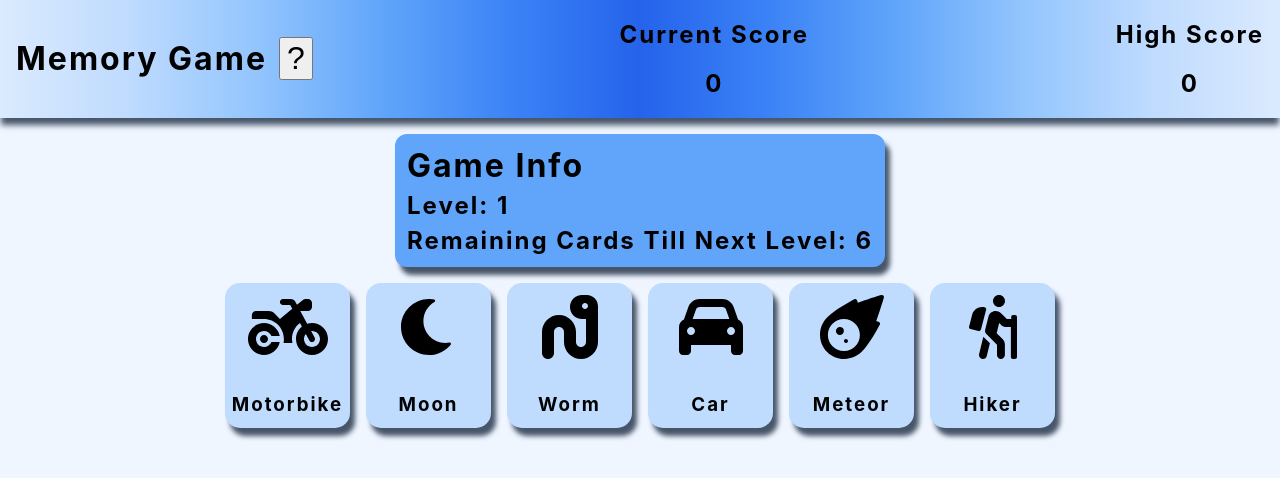
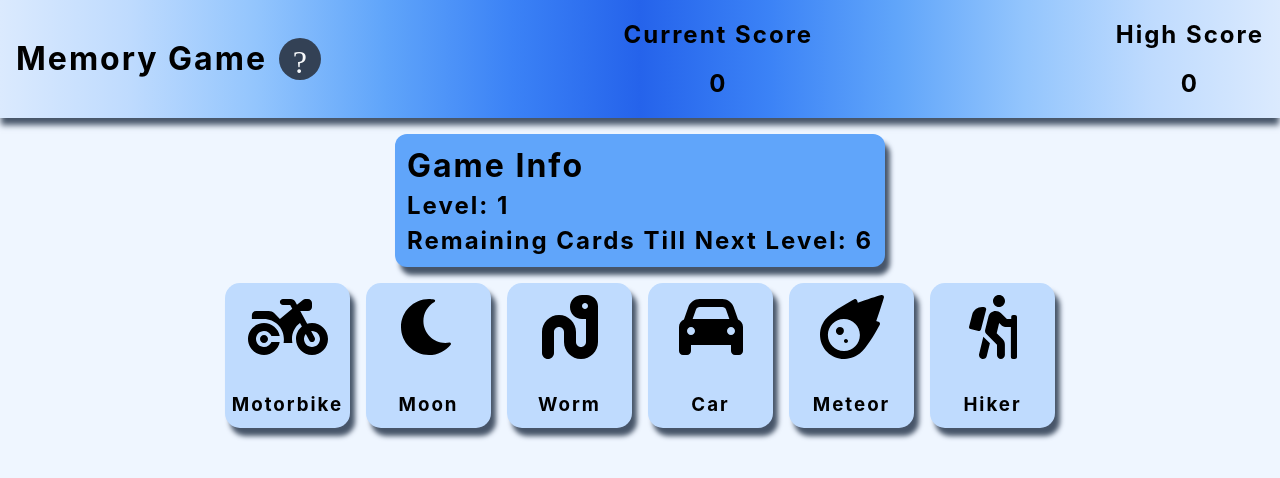
Before and after one commit to EmbryonicDev/memory-cards, a React (Create React App) app: page / in a window 1280 px wide. Shown: the top 478 px of the page. Built offline with nearby package versions, Linux system fonts and the light colour scheme; a web font is replaced by a local one.

Commit message:
Style header instructions button

```diff
--- a/src/index.css
+++ b/src/index.css
@@ -33,6 +33,18 @@ code {
   background-image: linear-gradient(to right, #dbeafe, #bfdbfe, #93c5fd, #60a5fa, #3b82f6, #2563eb, #3b82f6, #60a5fa, #93c5fd, #bfdbfe, #dbeafe);
   box-shadow: 0 8px 6px -1px #475569;
   position: relative;
+}
+
+.headerDiv button {
+  width: 42px;
+  height: 42px;
+  border-radius: 50%;
+  padding: 6px;
+  font-family: visitorOneFont;
+  border: none;
+  font-size: 2rem;
+  background: #334155;
+  color: #f8fafc;
 }
 
 .instructions {
```
